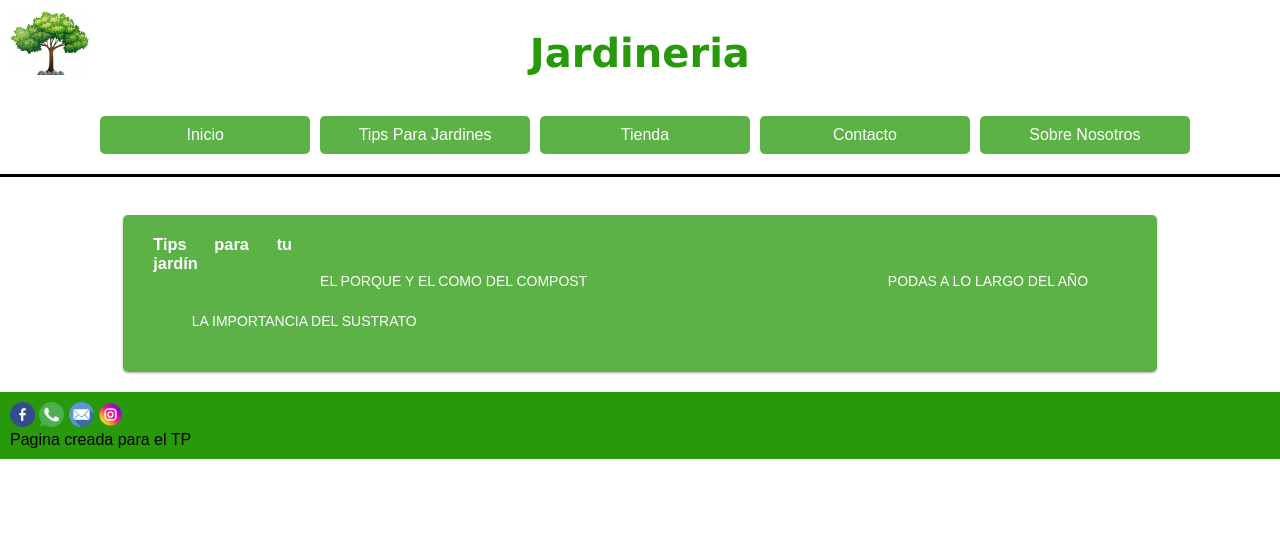
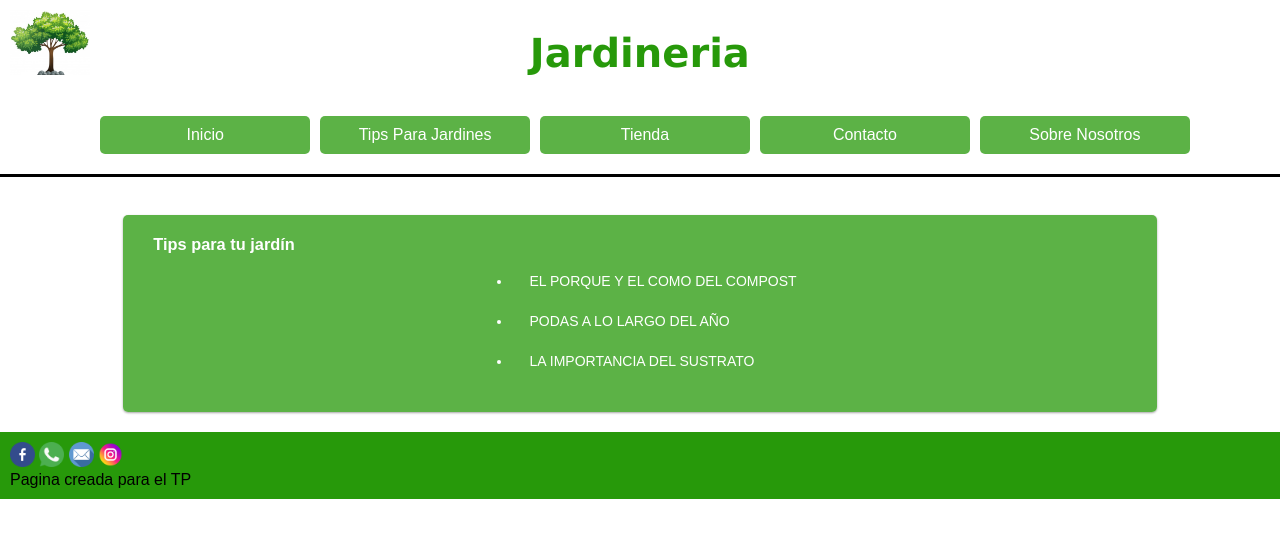
Before and after one commit to fgonsebatt/grupojardineria, a plain HTML site: page armarjardin.html in a window 1280 px wide. Drawn offline with Linux system fonts and the light colour scheme.

Commit message:
tips-style

```diff
--- a/armarjardin.html
+++ b/armarjardin.html
@@ -19,16 +19,24 @@
             <div id="barrapad" class="col-1"></div>
             <div class="col-10 nosotros">
                 <!--ACA IRIA TODO-->
-                <div class="col-2">
+                <div class="col-4 col-m-4 col-s-12">
                     <h3>Tips para tu jardín</h3>
                 </div>
                 <br>
-                <div class="tipmenu">
-                    <a href="javascript:document.getElementById('obj1').style.display='block';void 0"><button class="tipbtn">EL PORQUE Y EL COMO DEL COMPOST</button></a>
-                    <a href="javascript:document.getElementById('obj2').style.display='block';void 0"><button class="tipbtn">PODAS A LO LARGO DEL AÑO</button></a>
-                    <a href="javascript:document.getElementById('obj3').style.display='block';void 0"><button class="tipbtn">LA IMPORTANCIA DEL SUSTRATO</button></a>
+                <div class="tipmenu col-8 col-m-8 col-s-12">
+                    <ul>
+                    <li>
+                        <a href="javascript:document.getElementById('obj1').style.display='block';void 0"><button class="tipbtn">EL PORQUE Y EL COMO DEL COMPOST</button></a>
+                    </li>
+                    <li>
+                        <a href="javascript:document.getElementById('obj2').style.display='block';void 0"><button class="tipbtn">PODAS A LO LARGO DEL AÑO</button></a>
+                    </li>
+                    <li>
+                        <a href="javascript:document.getElementById('obj3').style.display='block';void 0"><button class="tipbtn">LA IMPORTANCIA DEL SUSTRATO</button></a>
+                    </li>
+                    </ul>
                 </div>
-                <div class="tip" id="obj1">
+                <div class="tip col-12" id="obj1">
                     <h2>El porque y el como del compost</h2>
                     <img src="./imagenes/compost.jpg" alt="foto" class="tipimg">
                     <h4 class="tiptext">Diariamente en nuestro hogar generamos numerosos kilos de basura. Frente a esta
@@ -93,7 +101,7 @@
                     </h4>
                     <a href="javascript:document.getElementById('obj1').style.display='none';void 0"><h4>Ya termine de leer!</h4></a>
                 </div>
-                <div class="tip" id="obj2">
+                <div class="tip col-12" id="obj2">
                     <h2>Podas a lo largo del año</h2>
                     <img src="./imagenes/poda-árboles.jpg" alt="foto" class="tipimg">
                     <h4 class="tiptext">
@@ -124,7 +132,7 @@
                     </h4>
                     <a href="javascript:document.getElementById('obj2').style.display='none';void 0"><h4>Ya termine de leer!</h4></a>
                 </div>
-                <div class="tip" id="obj3">
+                <div class="tip col-12" id="obj3">
                     <h2>La importancia del sustrato</h2>
                     <img src="./imagenes/siembra.jpg" alt="foto" class="tipimg">
                     <h4 class="tiptext">Aunque a priori pueda parecernos un aspecto poco importante, lo cierto es que
--- a/css/style.css
+++ b/css/style.css
@@ -18,8 +18,7 @@
 
 }
 
-.forms,
-.nosotros {
+.forms, .nosotros {
     border-radius: 5px;
     background-color: rgba(39, 153, 10, 0.751);
     padding: 15px;
```
